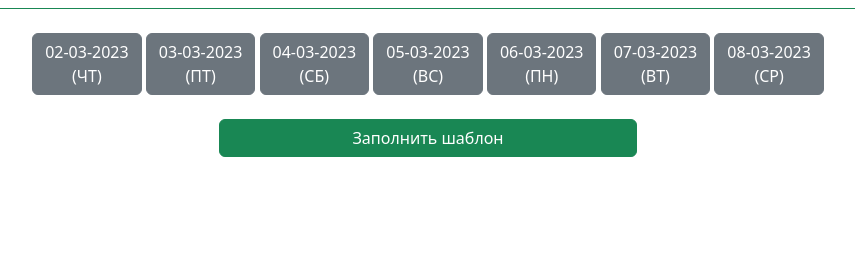
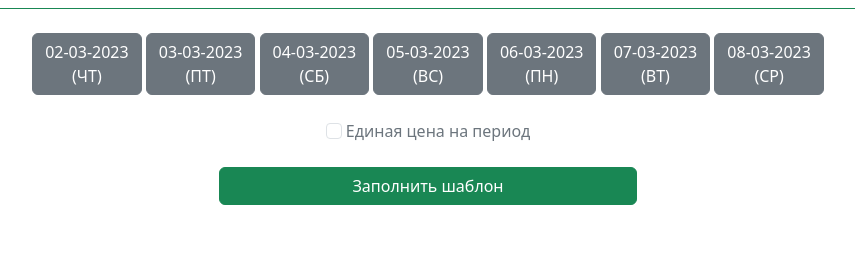
Before and after one commit to kruser66/kinoplan_schedule, a Django app: page / in a window 1280 px wide. Shown: the part 152-423 px from the top of the page, without its empty margins (212-1067 px from the left). Run offline with Django 4.2, Linux system fonts and the light colour scheme; parts of the project's set-up code (start-up, migrations or seed data) failed here and were passed over.

Commit message:
added fixprice

```diff
--- a/make_schedule.py
+++ b/make_schedule.py
@@ -13,6 +13,7 @@ MONTH = ['ЯНВАРЯ', 'ФЕВРАЛЯ', 'МАРТА', 'АПРЕЛЯ',
 WEEKDAYS = ['ПН', 'ВТ', 'СР', 'ЧТ', 'ПТ', 'СБ', 'ВС']
 UTC = 5
 BASE_DIR = settings.BASE_DIR
+
 
 def get_token(api_url, api_key):
     url = api_url + '/auth/token'
@@ -102,8 +103,7 @@ def formate_schedule(schedule, films):
     return formatted_schedule
 
 
-def draw_schedule(template, period=None, schedule=None):
-    print(period)
+def draw_schedule(template, period=None, schedule=None, fixprice=False):
     start_date = dd_month(period[0])
     end_date = dd_month(period[-1])
 
@@ -113,13 +113,16 @@ def draw_schedule(template, period=None, schedule=None):
     if high >= 0:
         one_price = False
 
+    if fixprice:
+        one_price = True
+
     img = Image.open(template)
     draw = ImageDraw.Draw(img)
-    font = ImageFont.truetype(os.path.join(BASE_DIR, 'static' ,"tahomabd.ttf"), 48)
-    font_small = ImageFont.truetype(os.path.join(BASE_DIR, 'static' ,"tahomabd.ttf"), 38)
-    font_long_25 = ImageFont.truetype(os.path.join(BASE_DIR, 'static' ,"tahomabd.ttf"), 36)
-    font_long_35 = ImageFont.truetype(os.path.join(BASE_DIR, 'static' ,"tahomabd.ttf"), 30)
-    font_text = ImageFont.truetype(os.path.join(BASE_DIR, 'static' ,"tahoma.ttf"), 36)
+    font = ImageFont.truetype(os.path.join(BASE_DIR, 'static', "tahomabd.ttf"), 48)
+    font_small = ImageFont.truetype(os.path.join(BASE_DIR, 'static', "tahomabd.ttf"), 38)
+    font_long_25 = ImageFont.truetype(os.path.join(BASE_DIR, 'static', "tahomabd.ttf"), 36)
+    font_long_35 = ImageFont.truetype(os.path.join(BASE_DIR, 'static', "tahomabd.ttf"), 30)
+    font_text = ImageFont.truetype(os.path.join(BASE_DIR, 'static', "tahoma.ttf"), 36)
 
     draw.text((1280, 180), start_date, (0, 0, 0), font=font)
     draw.text((1280, 280), end_date, (0, 0, 0), font=font)
@@ -161,15 +164,12 @@ def draw_schedule(template, period=None, schedule=None):
                 draw.text((1600, pos_y), seance['price'], (0, 0, 0), font=font)
 
     img.save(os.path.join(BASE_DIR, 'static', 'weekend_price.jpg'))
-    # img.show()
 
 
-
-def show_schedule(api_url, api_key, template, selected_day):
+def show_schedule(api_url, api_key, template, selected_day, fixprice=False):
     week_dates = fetch_next_week_dates()
     start_date = week_dates[0]
     end_date = week_dates[-1]
-    print(week_dates)
 
     token = get_token(api_url, api_key)
     response = get_schedule(api_url, token, start_date, end_date)
@@ -189,7 +189,7 @@ def show_schedule(api_url, api_key, template, selected_day):
 
     filtered_week = [day for index, day in enumerate(week_dates) if selected_day[index] == 1]
 
-    draw_schedule(template, filtered_week, formatted_schedule)  # период 0 - четверг, 6 - среда
+    draw_schedule(template, filtered_week, formatted_schedule, fixprice)  # период 0 - четверг, 6 - среда
 
 
 if __name__ == '__main__':
@@ -199,4 +199,4 @@ if __name__ == '__main__':
     api_url = env.str('API_URL', 'http://ts.kinoplan24.ru/api')
     template = env.str('TEMPLATE', './assets/template.jpg')
 
-    show_schedule(api_url, api_key, template, [0,0,1,1,1,1,1])
+    show_schedule(api_url, api_key, template, [0, 0, 1, 1, 1, 1, 1])
--- a/schedule/views.py
+++ b/schedule/views.py
@@ -21,7 +21,8 @@ def index(request):
         for day in range(7):
             week.append(1 if request.POST.getlist(f'day-{day}') else 0)
 
-        show_schedule(settings.API_URL, settings.API_KEY, settings.TEMPLATE, week)
+        fixprice = True if request.POST.getlist('fixprice') else False
 
+        show_schedule(settings.API_URL, settings.API_KEY, settings.TEMPLATE, week, fixprice)
 
     return render(request, 'index.html', context=context)
--- a/templates/index.html
+++ b/templates/index.html
@@ -27,6 +27,12 @@
                     <label class="btn btn-outline-secondary" for="day-{{forloop.counter0}}">{{day}}<br>({{name_day}})</label>
                 {% endfor %}
             </div>
+                <div class="center mt-2 mb-4">
+                  <input class="form-check-input text-secondary" type="checkbox" value="" id="flexCheckDefault" name="fixprice">
+                  <label class="form-check-label text-secondary" for="flexCheckDefault">
+                    Единая цена на период
+                  </label>
+                </div>
             <div class="center d-grid gap-2 col-4 mx-auto">
               <button class="btn btn-success" type="submit">
                     Заполнить шаблон
```
